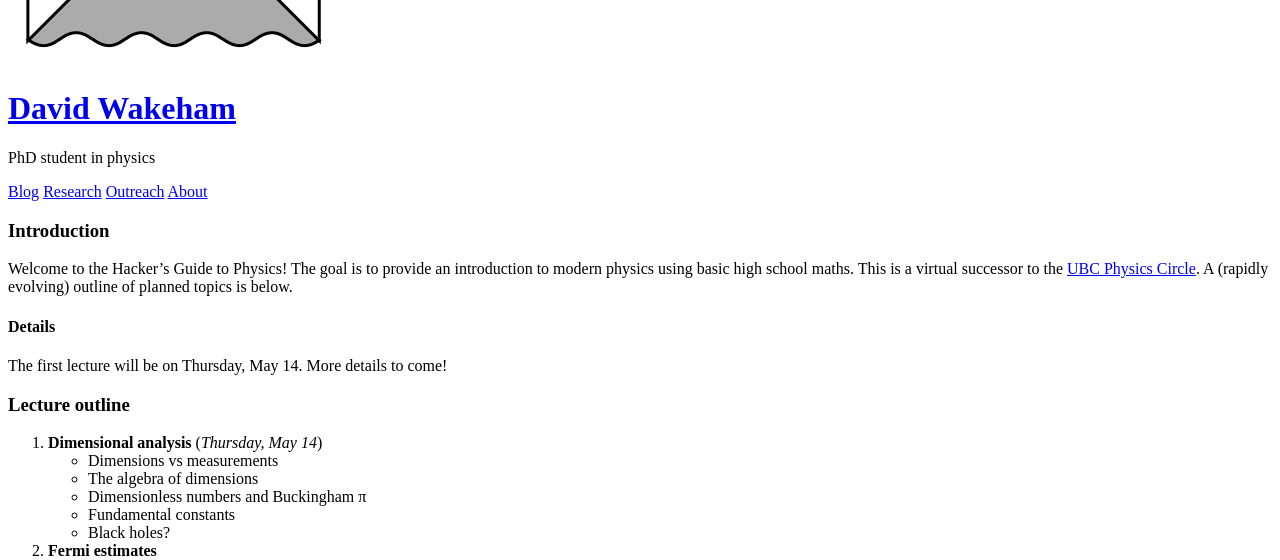
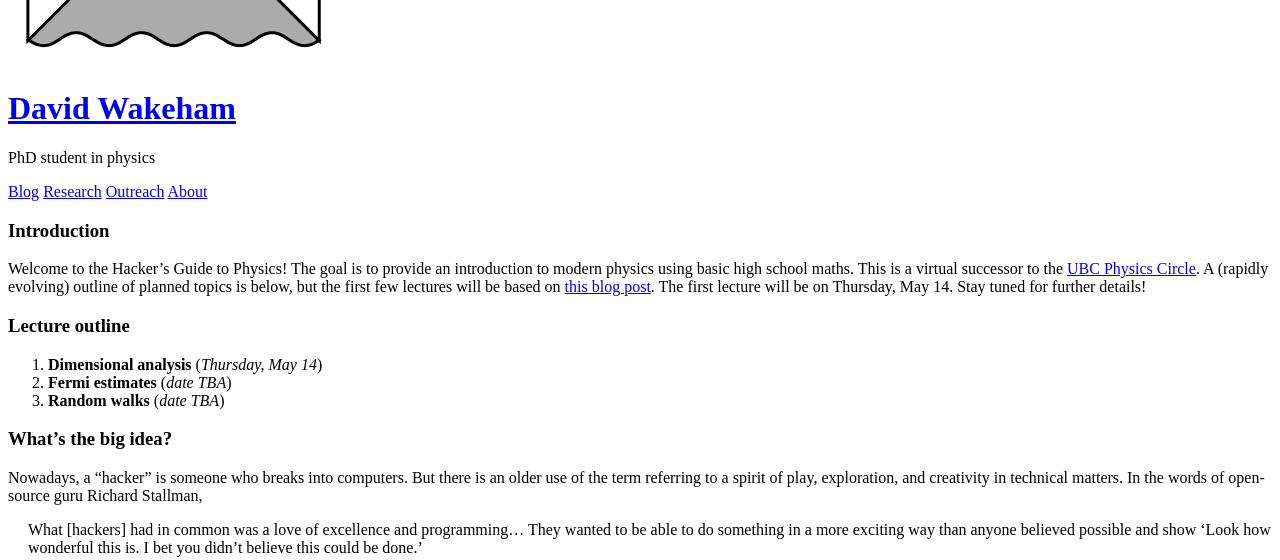
Before and after one commit to hapax/hapax.github.io, a Jekyll site: the page built from assets/hacker.md, in a window 1280 px wide and 1400 px high, scrolled down 287 px. Shown: the top 560 px of the window. Built offline with Jekyll 4.4.1, drawn with Linux system fonts in a browser that asks for light colours; our own code applies the rules of GitHub Pages for plain Markdown files; a script that is not in the unit is left out; some of the changed text lies outside the part shown.

Commit message:
Update hacker site

```diff
--- a/assets/hacker.md
+++ b/assets/hacker.md
@@ -2,7 +2,7 @@
 Layout: post
 mathjax: true
 comments: true
-title:  "A Hacker's Guide to Physics"
+title:  "The Hacker's Guide to Physics"
 categories: [Physics, Hacks]
 date:  2020-04-30
 ---
@@ -13,28 +13,25 @@
 introduction to modern physics using basic high school maths.
 This is a virtual successor to the
 [UBC Physics Circle](https://outreach.phas.ubc.ca/events/metro-vancouver-physics-circle/).
-A (rapidly evolving) outline of planned topics is below.
-
-#### Details
-
+A (rapidly evolving) outline of planned topics is below, but the first
+few lectures will be based on
+[this blog post](https://hapax.github.io/physics/teaching/hacks/napkin-hacks/).
 The first lecture will be on Thursday, May 14.
-More details to come!
+Stay tuned for further details!
 
 ### Lecture outline
 
 1. **Dimensional analysis** (*Thursday, May 14*)
-- Dimensions vs measurements
-- The algebra of dimensions
-- Dimensionless numbers and Buckingham π
-- Fundamental constants
-- Black holes?
-2. **Fermi estimates**
-- Linear vs logarithmic rulers
-- Geometric means
-- Factorisation
-- Generalised units
-- The Drake equation?
-<!-- 3. **Random walks** -->
+<!-- - Dimensions vs measurements -->
+<!-- - The algebra of dimensions -->
+<!-- - Buckingham π -->
+<!-- - Fundamental constants -->
+2. **Fermi estimates** (*date TBA*)
+<!-- - Linear vs logarithmic rulers -->
+<!-- - Geometric means -->
+<!-- - Factorisation -->
+<!-- - Generalised units -->
+3. **Random walks** (*date TBA*)
 <!--- Square root scaling -->
 <!--- Polymers -->
 <!--- Collisions -->
@@ -49,3 +46,71 @@
 <!-- Fractals and scaling laws - Electromagnetism - Soap bubbles - -->
 <!-- Black holes - White dwarfs - Feynman diagrams - Cosmology - -->
 <!-- General relativity - Oscillators - Physical limits on computation -->
+
+### What's the big idea?
+
+Nowadays, a "hacker" is someone who breaks into computers.
+But there is an older use of the term referring to a spirit of play,
+exploration, and creativity in technical matters.
+In the words of open-source guru Richard Stallman,
+
+<span style="padding-left: 20px; display:block">
+What [hackers] had in common was a love of excellence and
+programming... They wanted to be able to do something in a more
+exciting way than anyone believed possible and show 'Look how
+wonderful this is. I bet you didn't believe this could be done.'
+</span>
+
+Examples include
+[student hacks at MIT](https://en.wikipedia.org/wiki/Hacks_at_the_Massachusetts_Institute_of_Technology),
+or the
+[inket printer](http://infolab.stanford.edu/~page/lego.html)
+that Larry Page (co-founder of Google) made out of Lego as a PhD
+student.
+Randall Munroe, author of webcomic [xkcd](https://xkcd.com/), is
+perhaps the most well-known hacker in the world.
+
+<figure>
+    <div style="text-align:center"><img src
+    ="/images/posts/tetris-hack.jpeg" width="45%"/>
+		    <figcaption><i>The "holy grail" of MIT hacks: tetris
+    implemented on a campus building.</i></figcaption>
+	</div>
+	</figure>
+
+Using techniques in a clever or unexpected way is a *hack*.
+Hackers (in this sense) do not look for the most powerful, or obvious,
+or easy tool for the job.
+They delight in the unexpected, in using humble means to achieve
+extraordinary ends.
+
+<figure>
+    <div style="text-align:center"><img src
+    ="/images/posts/hacker1.png" width="45%"/>
+		    <figcaption><i>Physics needs more hacker spirit.</i></figcaption>
+	</div>
+	</figure>
+
+We can hack physics just as well as we can hack Lego blocks or a campus
+building.
+Our goal will be:
+
+<span style="padding-left: 20px; display:block">
+*To learn powerful things about the world using the simplest possible means.*
+</span>
+
+You don't need complicated maths to share quantum secrets, weigh the
+largest tree in the world, or estimate the size of a bacterial genome;
+just a few simple tools and some high school maths.
+
+<figure>
+    <div style="text-align:center"><img src
+    ="/images/posts/einstein.jpg" width="45%"/>
+		    <figcaption><i>The greatest physics hacker of all.</i></figcaption>
+	</div>
+	</figure>
+
+We will follow in the footsteps of great physics hackers like
+[Albert Einstein](https://en.wikipedia.org/wiki/Albert_einstein) and
+[Richard Feynman](https://en.wikipedia.org/wiki/Richard_Feynman).
+Join us!
```
Also changed, not shown: assets/hackology-2.md (+1 -1 lines), images/posts/tetris-hack.jpg (added).
